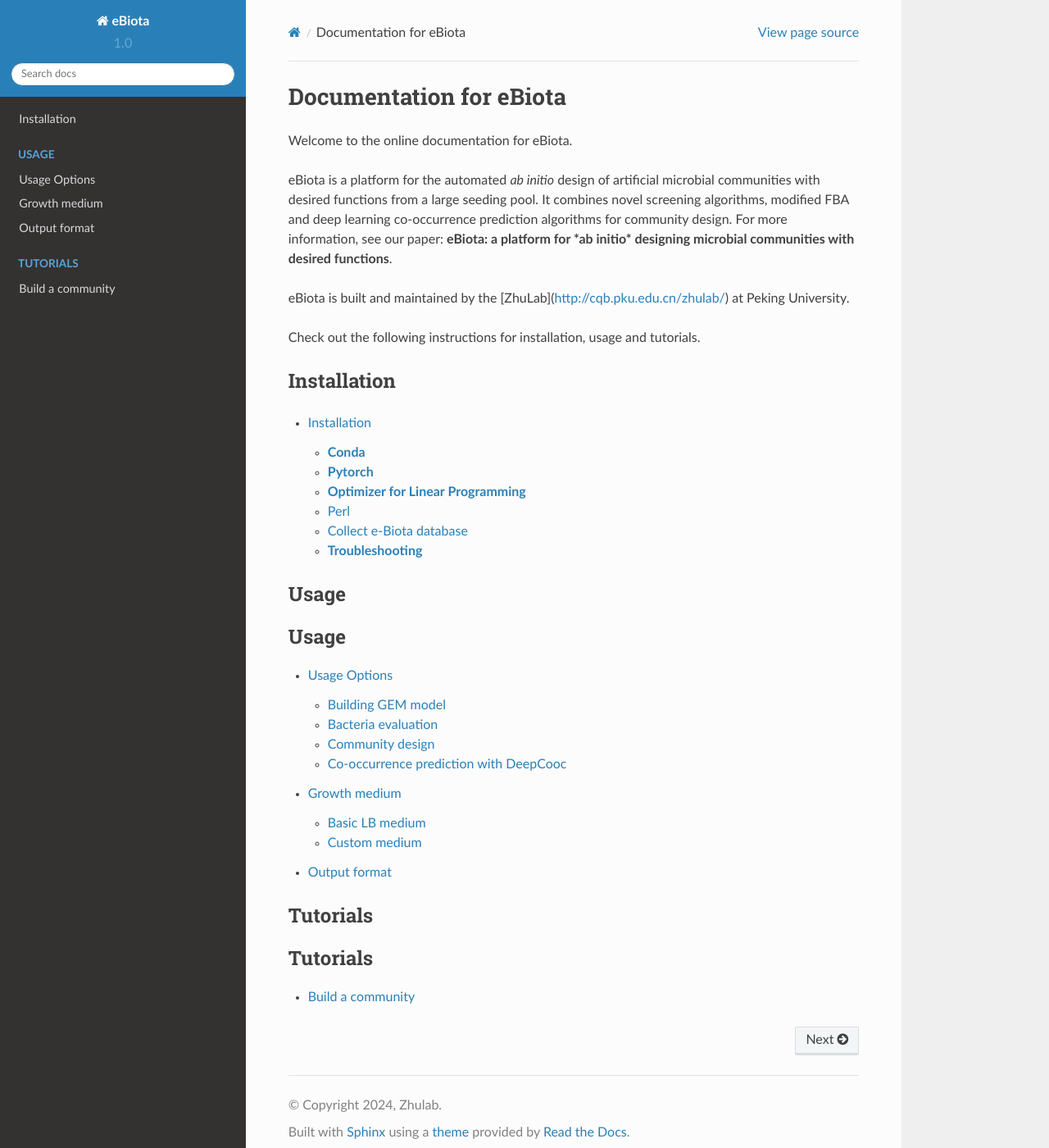
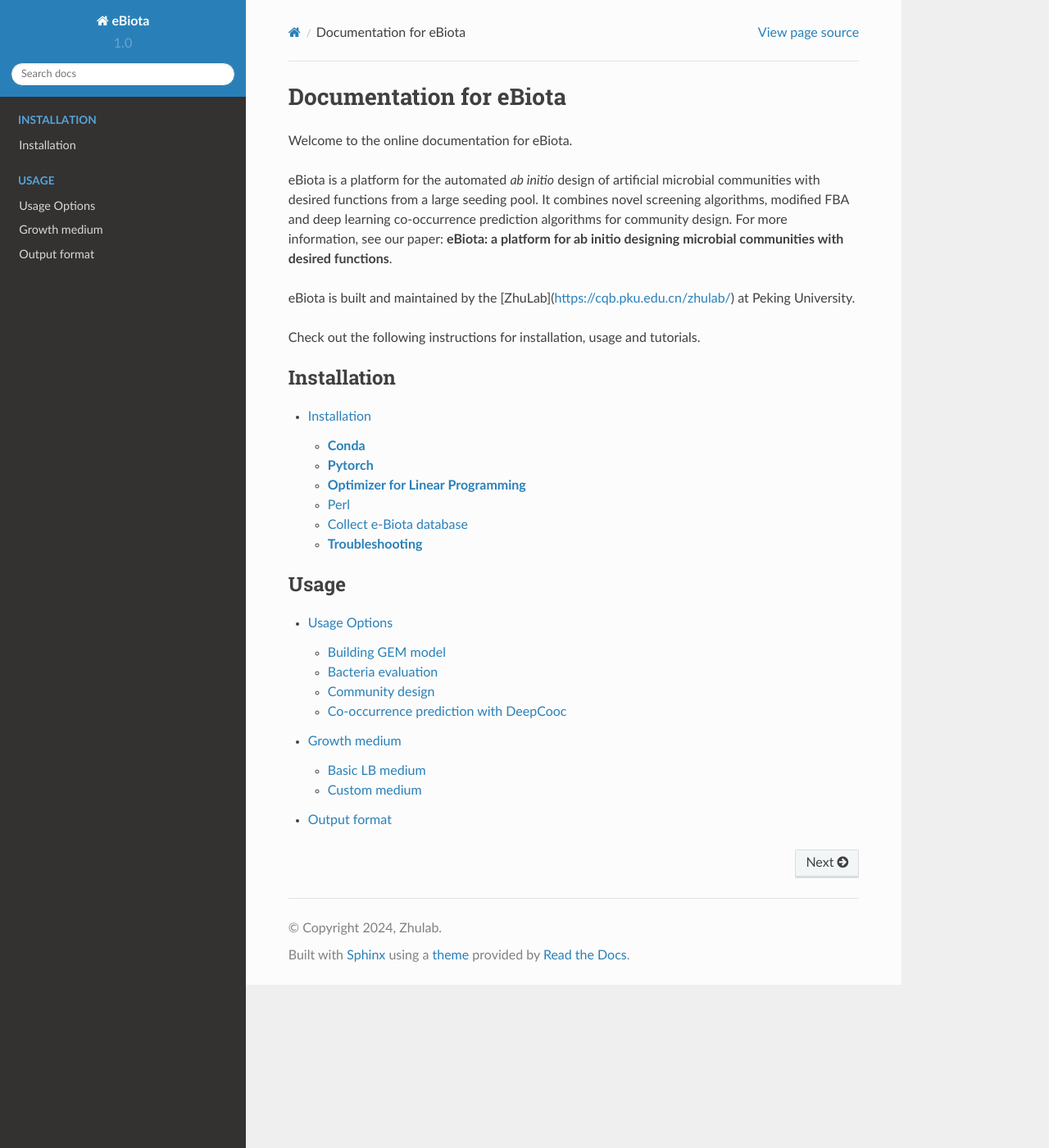
Before and after one commit to allons42/e-Biota, a Sphinx documentation site: the page built from docs/index.rst, in a window 1280 px wide and 1400 px high. Shown: the whole window at 82% size. Built offline with Sphinx 7.4.7 and the Read the Docs theme 2.0.0, drawn with Linux system fonts in a browser that asks for light colours.

Commit message:
update docs

```diff
--- a/docs/index.rst
+++ b/docs/index.rst
@@ -3,22 +3,21 @@
 
 Welcome to the online documentation for eBiota.
 
-eBiota is a platform for the automated *ab initio* design of artificial microbial communities with desired functions from a large seeding pool. It combines novel screening algorithms, modified FBA and deep learning co-occurrence prediction algorithms for community design. For more information, see our paper: **eBiota: a platform for *ab initio* designing microbial communities with desired functions**.
+eBiota is a platform for the automated *ab initio* design of artificial microbial communities with desired functions from a large seeding pool. It combines novel screening algorithms, modified FBA and deep learning co-occurrence prediction algorithms for community design. For more information, see our paper: **eBiota: a platform for ab initio designing microbial communities with desired functions**.
 
-eBiota is built and maintained by the [ZhuLab](http://cqb.pku.edu.cn/zhulab/) at Peking University.
+eBiota is built and maintained by the [ZhuLab](https://cqb.pku.edu.cn/zhulab/) at Peking University.
 
 Check out the following instructions for installation, usage and tutorials.
 
 
-Installation
---------
+
 .. toctree::
    :maxdepth: 2
+   :caption: Installation
 
    /install
 
-Usage
---------
+
 .. toctree::
    :maxdepth: 2
    :caption: Usage
@@ -27,10 +26,6 @@
    /usage/medium
    /usage/output
 
-Tutorials
---------
 .. toctree::
    :maxdepth: 1
    :caption: Tutorials
-
-   /tutorials/community
--- a/docs/tutorials/community.md
+++ /dev/null
@@ -1,7 +0,0 @@
-Build a community
-===
-
-.. autosummary::
-   :toctree: generated
-
-   lumache
```
Also changed, not shown: docs/install.md (+9 -3 lines), docs/usage/output.md (+2 -1 lines).
